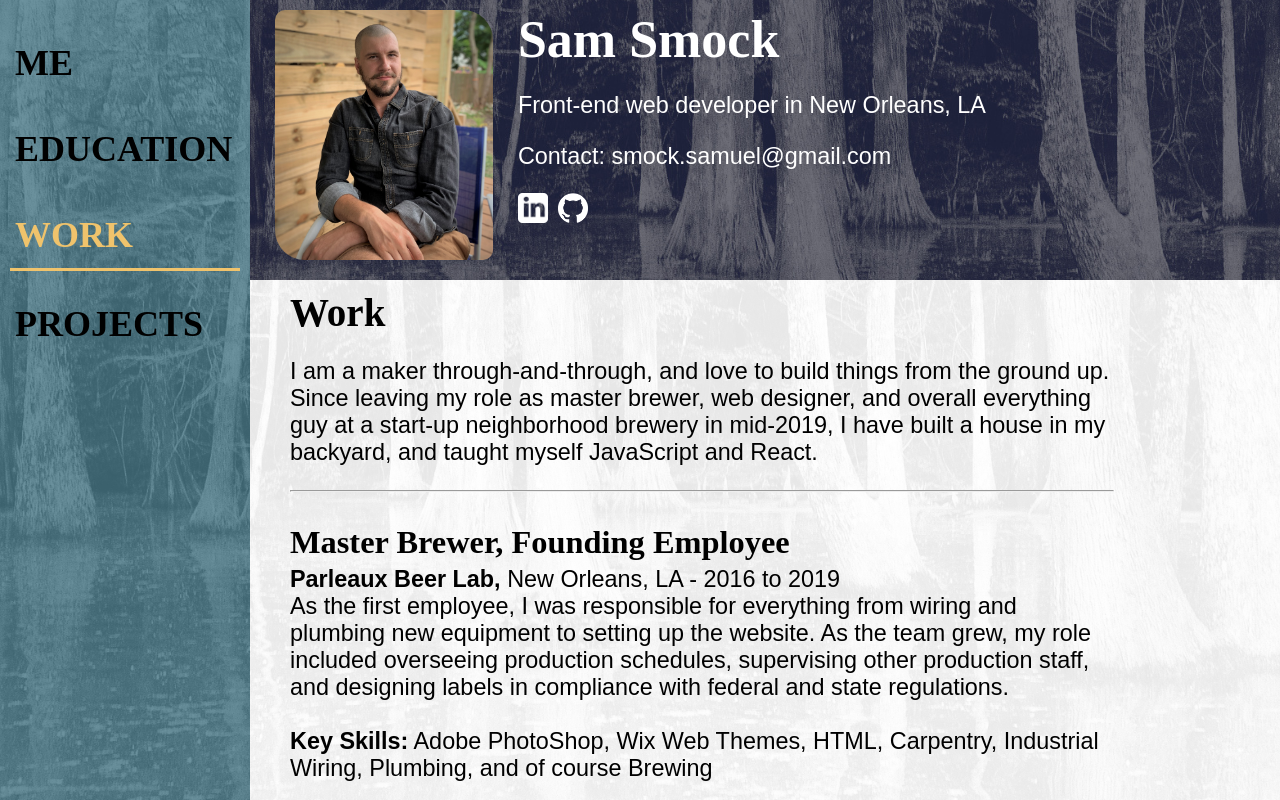
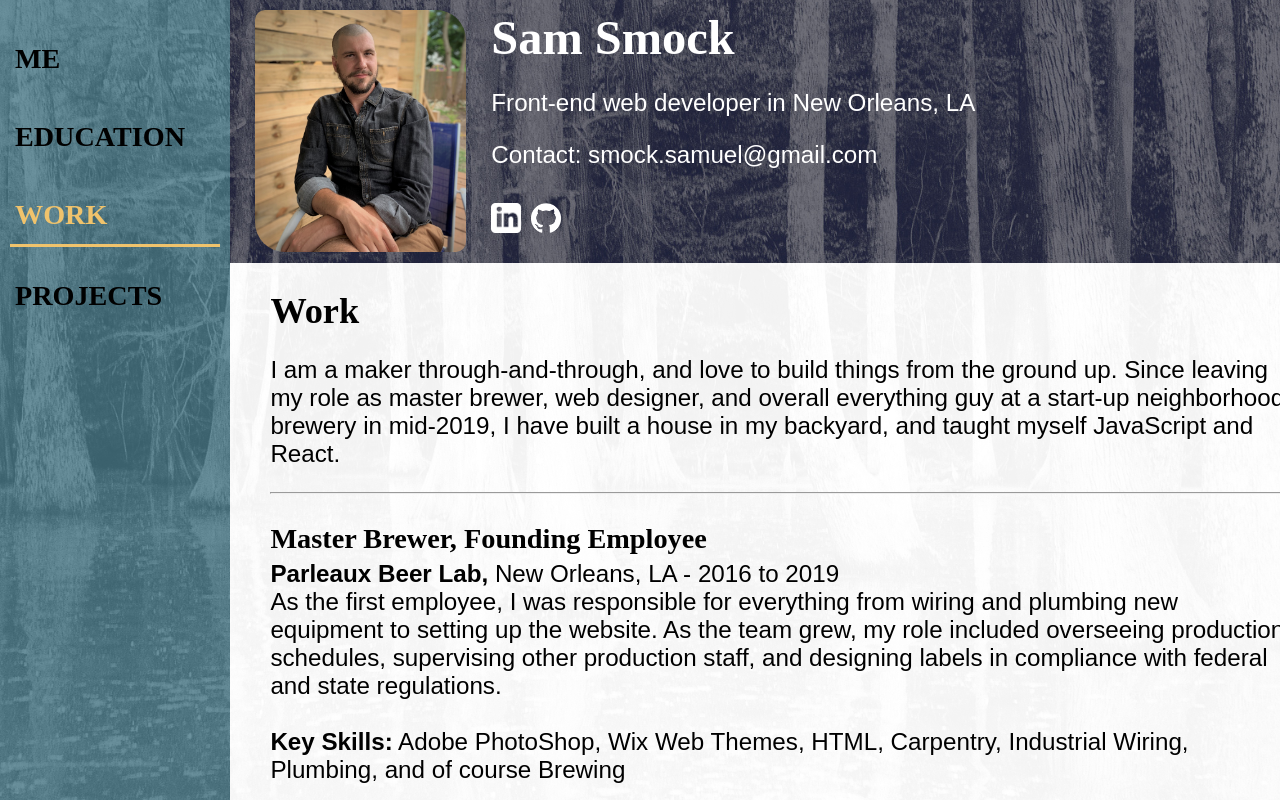
Before and after one commit to samuelsmock/site, a React (Create React App) app: page /site/work in a window 1280 px wide. Shown: the top 800 px of the page. Built offline with nearby package versions, Linux system fonts and the light colour scheme.

Commit message:
css scaling issues fixed, buttons now not working?

```diff
--- a/src/components/App/App.css
+++ b/src/components/App/App.css
@@ -1,36 +1,36 @@
 .all-contents{
-  max-width: 100px;
-  min-height: 100vh;
+
   display: flex;
   flex-direction: row;
-  align-items: stretch;
-  justify-content: space-between;
-  font-size: calc(10px + 2vmin);
+  height:100%;
+  width: 100%;
   color: white;
-  overflow: hidden;
+
+
 }
 
 
 
 
 .left-sidebar{
-
+  width:18%;
   height: 100%;
   position: fixed;
   top: 0;
-  width: 250px;
+  float:left;
+  overflow: auto;
   flex-shrink: 0;
   position: fixed;
   top: 0;
 }
 
 .right-column{
-
+  padding-left:18%;
   width: 100%;
 
-  margin-left: 250px;
+  position: fixed;
   height: 100%;
-  overflow-y: hidden;
+
 }
 
 .top{
@@ -48,19 +48,15 @@
 
 .page{
 
-  width: calc(100%-250px);
+
   height: auto;
   min-height: 100%;
-  margin-top: 280px;
+  padding-top: 280px;
   z-index: 1;
   padding-bottom: 40px;
   overflow-y: auto;
-  background: rgba(255, 255, 255, 0.9);
+  background: rgba(255, 255, 255, 0.95);
   background-size: cover;
-
-
-
-
   position: absolute;
   overflow: hidden;
 
@@ -102,7 +98,7 @@
 
 html {
 
-  font-size: 18px;
+  font-size: calc(5px + 1.5vw);
   background: url('./cypress_background.jpg') no-repeat center center fixed;
     -webkit-background-size: cover;
     -moz-background-size: cover;
@@ -112,7 +108,7 @@ html {
 
 @media only screen and (max-width: 560px) {
   html {
-    font-size: 15px;
+
     background: url('./cypress_background.jpg') no-repeat center center fixed;
     -webkit-background-size: cover;
     -moz-background-size: cover;
@@ -152,7 +148,7 @@ input:focus {
 
 h3{
   font-family: 'Abril Fatface', cursive;
-  font-size: 1.8rem;
+
   margin-bottom: 0px;
 
   padding-bottom:5px;
@@ -161,7 +157,7 @@ h3{
 p, .contact, .not-bold
 .title {
   font-family: 'Raleway', sans-serif;
-  font-size: 1.3rem;
+
 }
 
 
--- a/src/components/Head/Head.css
+++ b/src/components/Head/Head.css
@@ -1,12 +1,12 @@
 .profile{
     display: flex;
-    height: 260px;
+    height: auto;
     width: auto;
     vertical-align: top;
     padding: 10px;
     margin: 0px;
 
-    width: 100%;
+
     top: 0;
 }
 
@@ -15,7 +15,7 @@
 #headshot{
 
     width: auto;
-    height: 250px;
+    height: 10em;
     margin-left: 15px;
     margin-right: 5px;
     border-radius: 10px 30px;
@@ -27,6 +27,7 @@
     display: inline-block;
     margin-left: 20px;
     margin-top: 0px !important;
+
 
 
 
@@ -46,7 +47,9 @@
     margin: 0px 10px 10px 0px;
     background-color: transparent;
 }
+.large-print{
 
+}
 h1 {
 
     padding: 0;
--- a/src/components/MenuBar/MenuBar.css
+++ b/src/components/MenuBar/MenuBar.css
@@ -27,12 +27,11 @@
   .menuOptions a{
     cursor: pointer;
 
-
+    font-size: 2.2vw;
     padding: 35px 15px 15px 5px;
     line-height: 1;
     text-align: left;
     font-weight: 600;
-    font-size: 2rem;
     transition: color .75s;
     display: flex;
     text-decoration: none;
```
